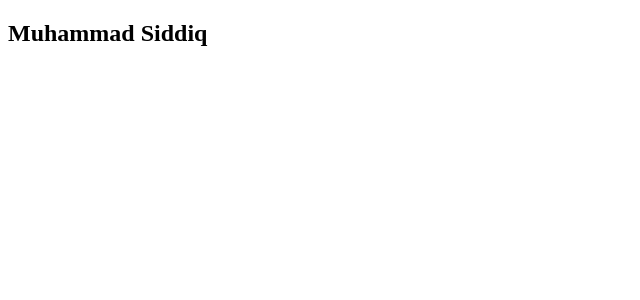
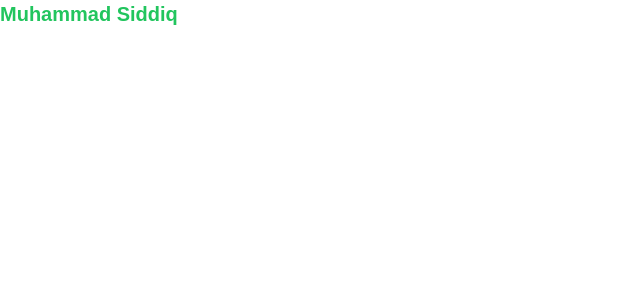
Before and after one commit to siddiq541/social-media-stream, a Next.js app: page / in a window 1280 px wide. Shown: the top 300 px of the page, without its empty margins (0-640 px from the left). Built offline with nearby package versions, Linux system fonts and the light colour scheme.

Commit message:
tailwindcss is fixed

```diff
--- a/app/globals.css
+++ b/app/globals.css
@@ -38,5 +38,3 @@ a {
   color: inherit;
   text-decoration: none;
 }
-
-}
--- a/app/layout.js
+++ b/app/layout.js
@@ -1,3 +1,4 @@
+import './globals.css';
 export default function RootLayout({ children }) {
   return (
     <html lang="en">
--- a/app/page.js
+++ b/app/page.js
@@ -1,5 +1,7 @@
 export default function Home() {
-  return <h2 className="text-xl font-bold text-green-500">Muhammad Siddiq</h2>;
+  return (
+    <h2 className="text-xl font-bold text-green-500">Muhammad Siddiq</h2>
+  );
 
 
 }
--- a/tailwind.config.js
+++ b/tailwind.config.js
@@ -1,8 +1,9 @@
 /** @type {import('tailwindcss').Config} */
 module.exports = {
   content: [
-    "./app/**/*.{js,jsx}",
-    "./components/**/*.{js,jsx}",
+    "./app/**/*.{js,jsx,ts,tsx}",
+    "./components/**/*.{js,jsx,ts,tsx}",
+    "./pages/**/*.{js,jsx,ts,tsx}",
   ],
   theme: {
     extend: {},
```
